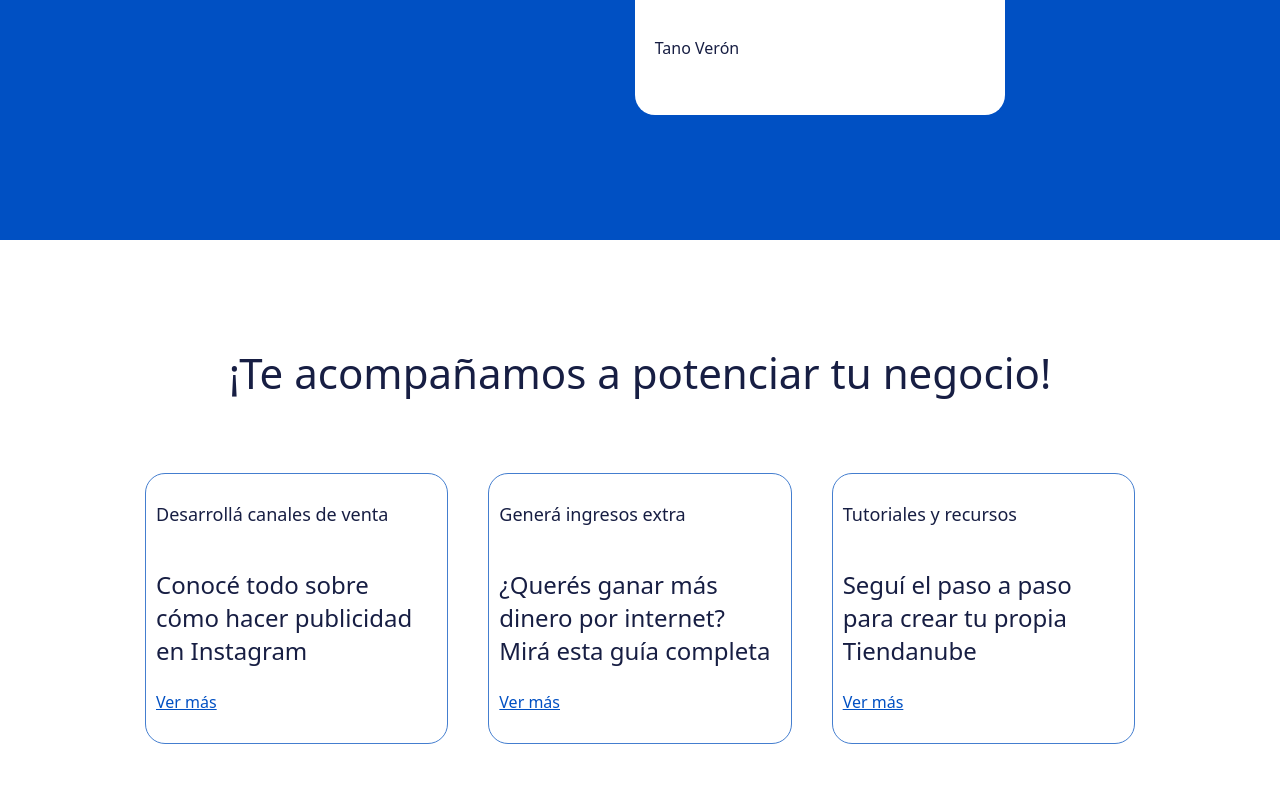
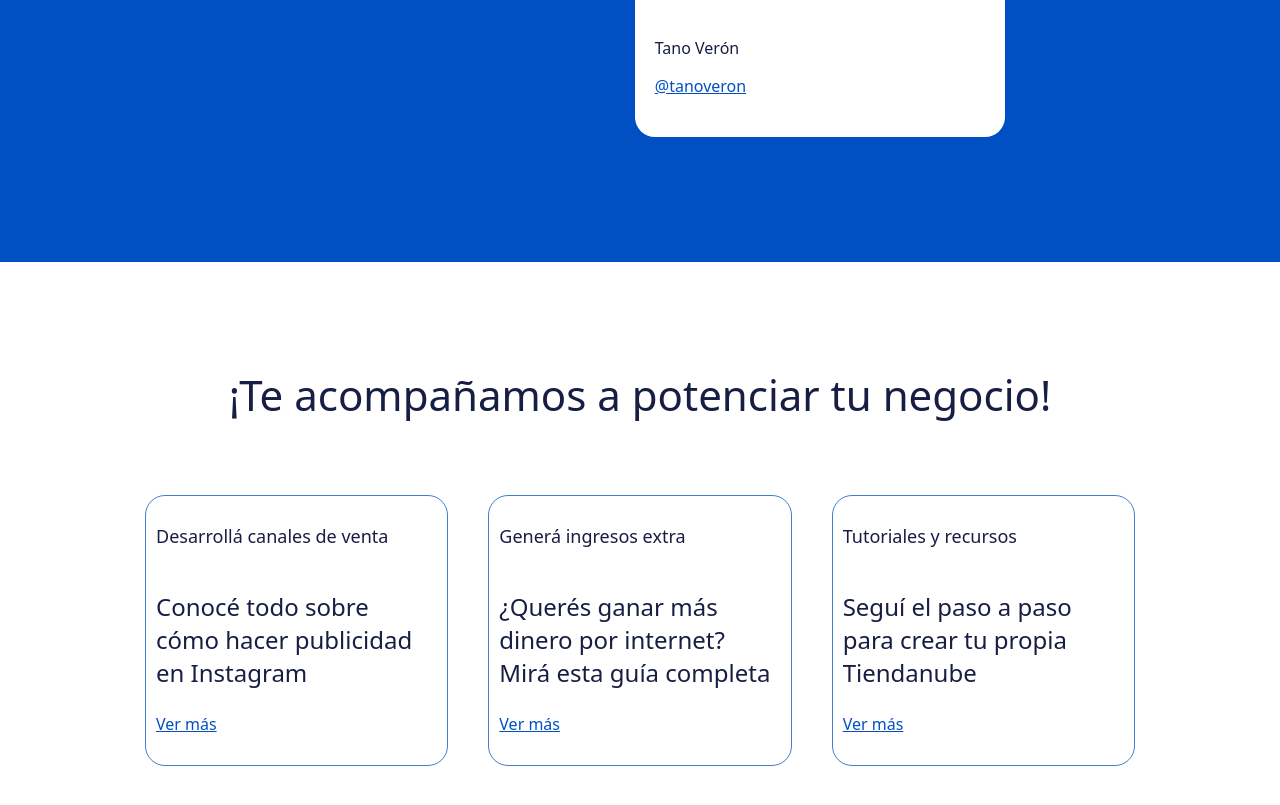
Before and after one commit to felipeamelong/P-gina-Tienda-Nube---Felipe-Amelong, a plain HTML site: page index.html in a window 1280 px wide. Shown: the part 2927-3732 px from the top of the page. Drawn offline with Linux system fonts and the light colour scheme.

Commit message:
Modificación tarjeta sec5

```diff
--- a/index.html
+++ b/index.html
@@ -92,6 +92,7 @@
             <section class="tarjeta" id="tarjeta-unica">
                 <p class="p-mayor">Me ayudaron a seguir apostando al arte en el peor de los escenarios: un artista callejero que no podía salir a la calle. Hoy, 1 año después, sigo llegando a un montón de gente gracias a mi Tiendanube.</p>
                 <p>Tano Verón</p>
+                <a class="a-azul">@tanoveron</a>
             </section>
         </div>
     </section>
```
